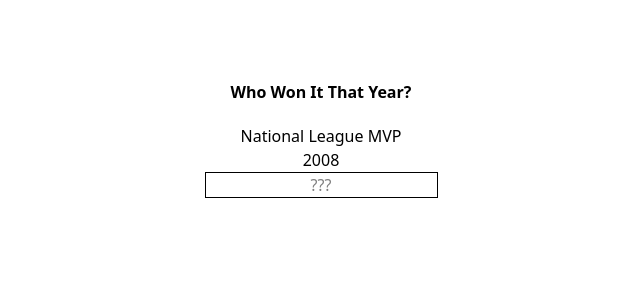
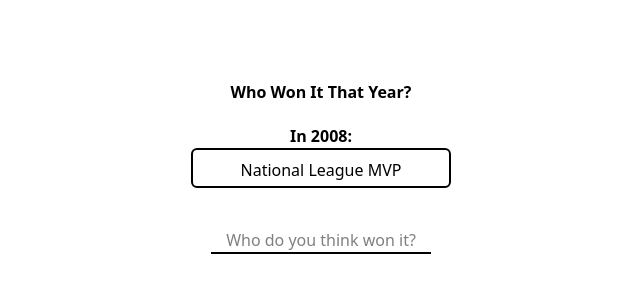
Before and after one commit to LiamSuits/wwity, a React (Vite) app: page / in a window 1280 px wide. Shown: the top 300 px of the page, without its empty margins (319-959 px from the left). Built offline with nearby package versions, Linux system fonts and the light colour scheme.

Commit message:
Basic animation added to clues

```diff
--- a/src/App.jsx
+++ b/src/App.jsx
@@ -1,9 +1,7 @@
-import React, {useEffect, useState} from 'react'
+import React, {useEffect, useRef, useState} from 'react'
 import GuessInput from "./components/GuessInput.jsx";
 
 const App = () => {
-    const [guess, setGuess] = useState('');
-
     const [attempts, setAttempts] = useState(() => {
         const savedAttempts = localStorage.getItem('attempts');
         if (savedAttempts === null) {
@@ -14,10 +12,10 @@ const App = () => {
     });
 
     useEffect(() => {
+        if (attempts.length >= 5) {
+            setAttemptsExhausted(true); // If there's more than 5 attempts, set this flag to true
+        }
         localStorage.setItem('attempts', JSON.stringify(attempts));
-        if (attempts.length >= 5) {
-            setAttemptsExhausted(true); // If there's more than 5 attempts, set the this flag to true
-        }
     }, [attempts]); // When the attempts array is updated, add the new array to localStorage
 
     const [gameWon, setGameWon] = useState(() => {
@@ -46,8 +44,10 @@ const App = () => {
         localStorage.setItem('attemptsExhausted', JSON.stringify(attemptsExhausted));
     }, [attemptsExhausted]);
 
+    const award = 'National League MVP';
+    const year = '2008';
+
     const baseballSolution = 'Albert Pujols';
-
     const baseballClues = {
         age: 28,
         position: '1st Base',
@@ -55,40 +55,56 @@ const App = () => {
         team: 'St. Louis Cardinals'
     }
 
+    const ageClue = baseballClues.age + ' years old';
+    const positionClue = 'Played ' + baseballClues.position;
+    const statlineClue = 'Had ' + baseballClues.statline;
+    const teamClue = 'Played for the ' + baseballClues.team;
+
+    // Style Logic
+    const containerRef = useRef(null);
+    const [height, setHeight] = useState('auto'); // Start with 'auto' height
+
     useEffect(() => {
-        if (guess === baseballSolution){
-            setGameWon(true);
+        // Recalculate height when attempts array changes
+        if (containerRef.current) {
+            // Set the height based on the scrollHeight of the container
+            setHeight(`${containerRef.current.scrollHeight}px`);
         }
-    }, [guess]);
+    }, [attempts]); // Run effect when the 'attempts' array changes
 
     return (
-        <div className="flex flex-col justify-center items-center mt-20">
-            <div className="mb-5 font-bold">Who Won It That Year?</div>
-            <div>National League MVP</div>
-            <div>2008</div>
-            {attempts.length > 0 && (
-                <div>{baseballClues.age}</div>
-            )}
-            {attempts.length > 1 && (
-                <div>{baseballClues.position}</div>
-            )}
-            {attempts.length > 2 && (
-                <div>{baseballClues.statline}</div>
-            )}
-            {attempts.length > 3 && (
-                <div>{baseballClues.team}</div>
-            )}
-            <GuessInput setGuess={setGuess} attempts={attempts} setAttempts={setAttempts}
-                        gameWon={gameWon} attemptsExhausted={attemptsExhausted} />
+        <div className="flex flex-col justify-center items-center mt-20 text-center">
+            <div className="font-bold">Who Won It That Year?</div>
+            <div className="font-bold mt-5">In {year}:</div>
+            <div id="question" className="justify-center transition-all duration-500 ease-in-out overflow-hidden border-2 p-2 rounded-md mb-5 w-65"
+                 style={{height}} ref={containerRef}>
+                {award}
+                {attempts.length > 0 && (<div>{ageClue}</div>)}
+                {attempts.length > 1 && (<div>{positionClue}</div>)}
+                {attempts.length > 2 && (<div>{statlineClue}</div>)}
+                {attempts.length > 3 && (<div>{teamClue}</div>)}
+            </div>
+            <div>
                 <ul>
                     {attempts.map((attempt, index) => (
                         <li key={index}>
-                        <div className="text-center">
+                            <div>
                                 {attempt}
                             </div>
                         </li>
                     ))}
                 </ul>
+                {gameWon && (
+                    <div className="text-green-500">
+                        {baseballSolution}
+                    </div>
+                )}
+            </div>
+            { attempts.length < 5 && !gameWon &&  (
+                <GuessInput attempts={attempts} setAttempts={setAttempts} gameWon={gameWon}
+                            setGameWon={setGameWon} attemptsExhausted={attemptsExhausted}
+                            baseballSolution={baseballSolution}/>
+            )}
         </div>
 )
 }
--- a/src/components/GuessInput.jsx
+++ b/src/components/GuessInput.jsx
@@ -1,6 +1,6 @@
 import React, {useState} from 'react'
 
-const GuessInput = ({setGuess, attempts, setAttempts, gameWon, attemptsExhausted}) => {
+const GuessInput = ({attempts, setAttempts, gameWon, setGameWon, attemptsExhausted, baseballSolution}) => {
     const [inputValue, setInputValue] = useState('');
 
     const handleSubmit = (e) => {
@@ -12,8 +12,11 @@ const GuessInput = ({setGuess, attempts, setAttempts, gameWon, attemptsExhausted
         const alreadyGuessed = attempts.includes(trimmedInput);
         if (alreadyGuessed) return; // ignore dupes
 
-        setGuess(inputValue); // Update the guess state with submitted value
-        setAttempts(prevAttempts => [ inputValue, ...prevAttempts,]); // Add this guess to the list of attempts
+        if (trimmedInput === baseballSolution){
+            setGameWon(true);
+        } else {
+            setAttempts(prevAttempts => [ ...prevAttempts, inputValue]); // Add this guess to the list of attempts
+        }
         setInputValue(''); // Clear the input field
     };
 
@@ -21,11 +24,12 @@ const GuessInput = ({setGuess, attempts, setAttempts, gameWon, attemptsExhausted
         <form onSubmit={handleSubmit}>
             <input
                 disabled={attemptsExhausted || gameWon}
-                className="text-center border"
+                className="text-center border-0 border-b-2 border-black
+                focus:outline-none focus:ring-0 w-55 mt-5"
                 type="text"
                 value={inputValue}
                 onChange={(e) => setInputValue(e.target.value)}
-                placeholder="???"
+                placeholder="Who do you think won it?"
             />
         </form>
     )
```
Lines whose indentation alone changed are shown as unchanged.
